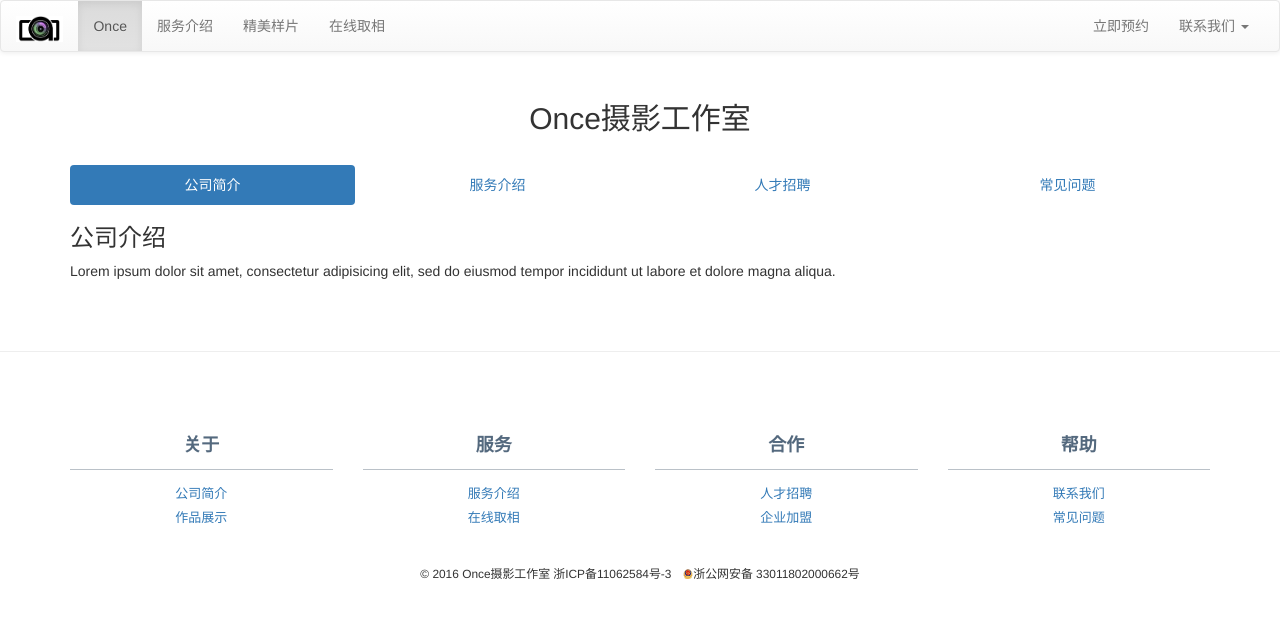
After one commit to npmcdn-to-unpkg-bot/once2016, a Django app: page /about in a window 1280 px wide. The commit adds this page. Shown: the top 622 px of the page. Run offline with Django 3.2, Linux system fonts and the light colour scheme; some libraries are stand-ins or nearby versions.

Commit message:
Seperate header and footer html

```diff
--- /dev/null
+++ b/website/home/templates/about.html
@@ -0,0 +1,45 @@
+{% include "header.html" %}
+
+
+<div class="container">
+
+
+  <div class="text-center" style='margin:30px auto'><h2>Once摄影工作室</h2></div>
+
+  <!-- introduce tabs, refer to http://www.w3schools.com/bootstrap/bootstrap_tabs_pills.asp -->
+  <!--<ul class="nav nav-tabs">-->
+  <ul class="nav nav-pills nav-justified">
+    <li class="active"><a data-toggle="tab" href="#home">公司简介</a></li>
+    <li><a data-toggle="tab" href="#menu1">服务介绍</a></li>
+    <li><a data-toggle="tab" href="#menu2">人才招聘</a></li>
+    <li><a data-toggle="tab" href="#menu3">常见问题</a></li>
+  </ul>
+
+  <div class="tab-content">
+    <div id="home" class="tab-pane fade in active">
+      <h3>公司介绍</h3>
+      <p>Lorem ipsum dolor sit amet, consectetur adipisicing elit, sed do eiusmod tempor incididunt ut labore et dolore magna aliqua.</p>
+    </div>
+    <div id="menu1" class="tab-pane fade">
+      <h3>Menu 1</h3>
+      <p>Ut enim ad minim veniam, quis nostrud exercitation ullamco laboris nisi ut aliquip ex ea commodo consequat.</p>
+    </div>
+    <div id="menu2" class="tab-pane fade">
+      <h3>Menu 2</h3>
+      <p>Sed ut perspiciatis unde omnis iste natus error sit voluptatem accusantium doloremque laudantium, totam rem aperiam.</p>
+    </div>
+    <div id="menu3" class="tab-pane fade">
+      <h3>Menu 3</h3>
+      <p>Eaque ipsa quae ab illo inventore veritatis et quasi architecto beatae vitae dicta sunt explicabo.</p>
+    </div>
+  </div>
+
+
+
+
+
+
+
+</div>
+
+{% include "footer.html" %}
--- /dev/null
+++ b/website/home/templates/footer.html
@@ -0,0 +1,100 @@
+    <br/><br/>
+    <hr/>
+
+    <!-- footer, refer to http://bootsnipp.com/snippets/featured/e-commerce-footer-responsive-->
+    <footer class="footer" id="footer">
+
+      <div class="container">
+        <div class="row">
+          <div class="col-lg-3  col-md-3 col-sm-6 col-xs-6">
+            <h3>关于</h3>
+            <ul>
+              <li><a href="#">公司简介</a></li>
+              <li><a href="#">作品展示</a></li>
+            </ul>
+          </div>
+          <div class="col-lg-3  col-md-3 col-sm-6 col-xs-6">
+            <h3>服务</h3>
+            <ul>
+              <li><a href="#">服务介绍</a></li>
+              <li><a href="#">在线取相</a></li>
+            </ul>
+          </div>
+          <div class="col-lg-3  col-md-3 col-sm-6 col-xs-6">
+            <h3>合作</h3>
+            <ul>
+              <li><a href="#">人才招聘</a></li>
+              <li><a href="#">企业加盟</a></li>
+            </ul>
+          </div>
+          <div class="col-lg-3  col-md-3 col-sm-6 col-xs-6">
+            <h3>帮助</h3>
+            <ul>
+              <li><a href="#">联系我们</a></li>
+              <li><a href="#">常见问题</a></li>
+            </ul>
+          </div>
+
+        </div>
+        <!--/.row-->
+      </div>
+      <!--/.container-->
+
+      <br/>
+      <div style='margin:0px 0px auto auto' class="footer-copyright text-center rgba-black-light">
+        <div class="container-fluid">
+          <small>© 2016 Once摄影工作室 浙ICP备11062584号-3　<img width="10px" src="/static/images/chinese-police-logo.png"/>浙公网安备 33011802000662号
+          </small>
+        </div>
+      </div>
+    </footer>
+    <!-- end of footer -->
+
+    <br>
+    <br>
+
+  </body>
+
+  <script src="/static/jquery/dist/jquery.js"></script>
+  <script type="text/javascript" src="/static/bootstrap/dist/js/bootstrap.min.js"></script>
+
+<!--
+<style>
+#googleMap {
+    width: 100%; /* Span the entire width of the screen */
+    height: 400px; /* Set the height to 400 pixels */
+    -webkit-filter: grayscale(100%);
+    filter: grayscale(100%); /* Change the color of the map to black and white * /
+}
+</style>
+<div id="googleMap"></div>
+-->
+
+<!-- Add Google Maps
+<script src="http://maps.googleapis.com/maps/api/js"></script>
+<script>
+var myCenter = new google.maps.LatLng(41.878114, -87.629798);
+
+function initialize() {
+var mapProp = {
+center:myCenter,
+zoom:12,
+scrollwheel:false,
+draggable:false,
+mapTypeId:google.maps.MapTypeId.ROADMAP
+};
+
+var map = new google.maps.Map(document.getElementById("googleMap"),mapProp);
+
+var marker = new google.maps.Marker({
+position:myCenter,
+});
+
+marker.setMap(map);
+}
+
+google.maps.event.addDomListener(window, 'load', initialize);
+</script>
+-->
+
+</html>
--- /dev/null
+++ b/website/home/templates/header.html
@@ -0,0 +1,53 @@
+<!DOCTYPE html>
+<html>
+<head>
+
+<!--[if IE]>
+<meta http-equiv="X-UA-Compatible" content="IE=edge,chrome=1">
+<![endif]-->
+<meta charset="utf-8">
+<title>Once摄影</title>
+<meta name="description" content="Once photograph.">
+<meta name="viewport" content="width=device-width, initial-scale=1.0">
+
+<link rel="stylesheet" href="/static/bootstrap/dist/css/bootstrap.min.css">
+<link rel="stylesheet" href="/static/bootstrap/dist/css/bootstrap-theme.min.css">
+<link rel="stylesheet" href="/static/css/style.css">
+
+</head>
+<body>
+
+  <!-- nav bar -->
+  <nav class="navbar navbar-default">
+    <div class="container-fluid">
+      <!-- Brand and toggle get grouped for better mobile display -->
+      <div class="navbar-header">
+        <a class="navbar-brand" href="#">
+          <img alt="Brand" height="26px" src="/static/images/once-logo.png">
+        </a>
+      </div>
+
+      <!-- Collect the nav links, forms, and other content for toggling -->
+      <div class="collapse navbar-collapse" id="bs-example-navbar-collapse-1">
+        <ul class="nav navbar-nav">
+          <li class="active"><a href="#"> Once <span class="sr-only">(current)</span></a></li>
+          <li><a href="#">服务介绍</a></li>
+          <li><a href="#">精美样片</a></li>
+          <li><a href="#">在线取相</a></li>
+        </ul>
+
+        <ul class="nav navbar-nav navbar-right">
+          <li><a href="#">立即预约</a></li>
+          <li class="dropdown">
+            <a href="#" class="dropdown-toggle" data-toggle="dropdown" role="button" aria-haspopup="true" aria-expanded="false">联系我们 <span class="caret"></span></a>
+            <ul class="dropdown-menu">
+              <li><div style='margin:10px'><img src="/static/images/wechat-code.jpg" width="100%"></div>
+                <li role="separator" class="divider"></li>
+                <li class="text-center"><span class="glyphicon glyphicon-phone-alt" aria-hidden="true"></span> 18823299233</li>
+              </ul>
+            </li>
+          </ul>
+        </div><!-- /.navbar-collapse -->
+      </div><!-- /.container-fluid -->
+    </nav>
+    <!-- end of nav bar -->
--- a/website/home/urls.py
+++ b/website/home/urls.py
@@ -3,5 +3,6 @@ from . import views
 
 urlpatterns = [
     url(r'^$', views.index, name='index'),
+    url(r'about', views.about, name='about')
     #url(r'v1/apploint', views.index, name='index'),
 ]
--- a/website/home/views.py
+++ b/website/home/views.py
@@ -14,3 +14,7 @@ def index(request):
     context = {}
     return render(request, 'index.html', context)
     #return HttpResponse("Welcome to Once studio")
+
+def about(request):
+	context = {}
+	return render(request, 'about.html', context)
```
Also changed, not shown: website/home/templates/index.html (+2 -150 lines).
